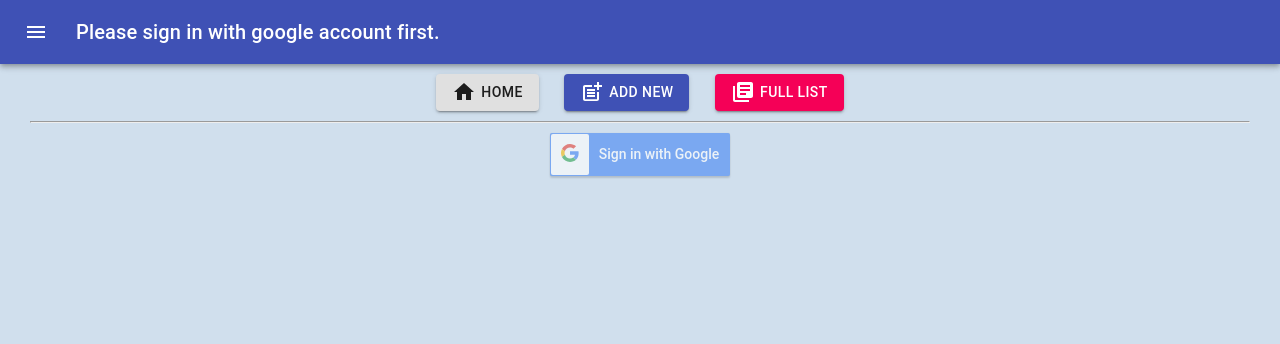
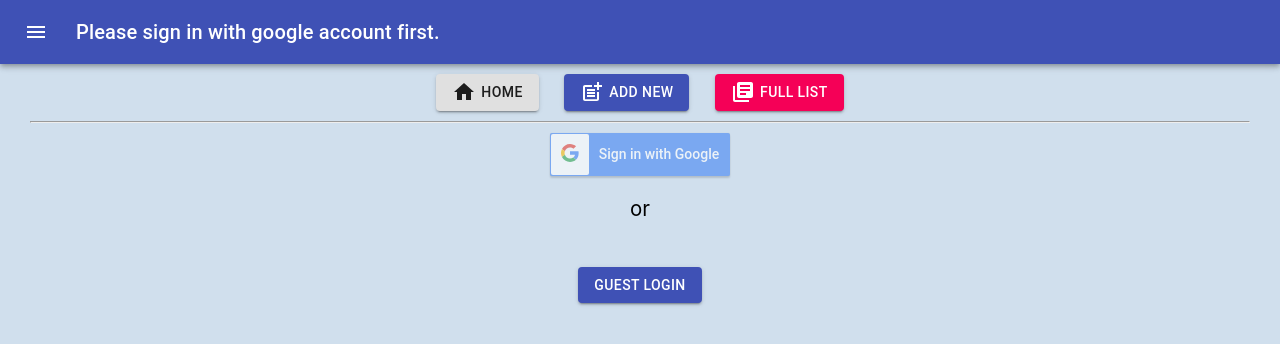
Before and after one commit to ssspiderzzz/Bookkeeping-In-Web, a React (Create React App) app in the folder react-front-end/: page / in a window 1280 px wide. Shown: the top 344 px of the page. Built offline with nearby package versions, Linux system fonts and the light colour scheme; no server answers.

Commit message:
add guest login button

```diff
--- a/react-front-end/src/App.js
+++ b/react-front-end/src/App.js
@@ -43,7 +43,7 @@ export default function App(props) {
         auth={auth}
         setAuth={setAuth}
         setAuthRefresh={setAuthRefresh}
-      ></MenuAppBar>
+      />
       <div id="main">
         <Router>
           <div id="nav_button">
@@ -84,15 +84,21 @@ export default function App(props) {
             <Route
               exact
               path="/lists"
-              render={() => (
-                <Table
-                  orders={state.orders}
-                  items={state.items}
-                  setRefresh={setRefresh}
-                ></Table>
-              )}
+              render={() =>
+                auth.email && (
+                  <Table
+                    orders={state.orders}
+                    items={state.items}
+                    setRefresh={setRefresh}
+                  />
+                )
+              }
             />
-            <Route exact path="/new" component={NewOrder} />
+            <Route
+              exact
+              path="/new"
+              render={() => auth.email && <NewOrder auth={auth} />}
+            />
           </div>
         </Router>
       </div>
--- a/react-front-end/src/components/Login.js
+++ b/react-front-end/src/components/Login.js
@@ -1,5 +1,6 @@
 import React from "react";
 import Cookies from "js-cookie";
+import Button from "@material-ui/core/Button";
 import { GoogleLogin } from "react-google-login";
 import "./Login.css";
 
@@ -12,6 +13,12 @@ export default function Login(props) {
 
   function onFailure(response) {
     console.log("Error Login Fail: " + response);
+  }
+
+  function guestLogin() {
+    Cookies.set("user", "Guest", { expires: 1 });
+    Cookies.set("email", "guest-login", { expires: 1 });
+    props.setAuthRefresh(true);
   }
 
   return (
@@ -29,6 +36,12 @@ export default function Login(props) {
             theme={"dark"}
             cookiePolicy={"single_host_origin"}
           />
+          <br />
+          <p>or</p>
+          <br />
+          <Button onClick={guestLogin} variant="contained" color="primary">
+            Guest Login
+          </Button>
         </div>
       )}
     </React.Fragment>
--- a/react-front-end/src/components/NewOrder.js
+++ b/react-front-end/src/components/NewOrder.js
@@ -11,6 +11,7 @@ import ButtonIcon from "./ButtonIcon";
 
 export default function NewOrder(props) {
   const [newOrder, dispatch] = useReducer(reducer, {
+    email: props.auth.email,
     customer_name: "",
     order_status: "",
     address: "",
```
